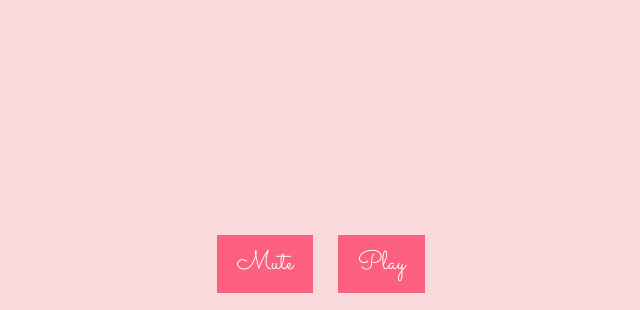
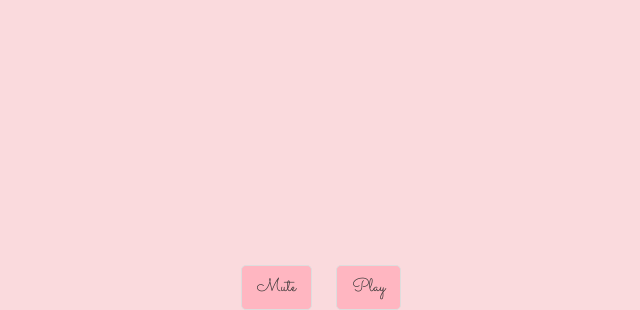
Before and after one commit to dynamicconstant/Valentines-Day, a plain HTML site: page index.html in a window 1280 px wide. Shown: the part 565-875 px from the top of the page, without its empty margins (319-959 px from the left). Drawn offline with Linux system fonts and the light colour scheme.

Commit message:
Update style.css

```diff
--- a/style.css
+++ b/style.css
@@ -6,6 +6,7 @@ body {
     background-color: #FADADD; /* Set background color to light pink */
 }
 
+/* Main Container */
 #container {
     display: flex; /* Use flexbox layout */
     flex-direction: column; /* Stack elements vertically */
@@ -14,7 +15,7 @@ body {
     height: 100vh; /* Make the container full viewport height */
 }
 
-/* Center and Style the Image */
+/* Center the Image and Resize */
 #image-container {
     display: flex; /* Flexbox for centering */
     justify-content: center; /* Center horizontally */
@@ -32,6 +33,7 @@ body {
 #question {
     font-family: 'Sacramento', cursive; /* Apply Sacramento font to the question */
     font-size: 52px; /* Set font size for the question */
+    color: #333; /* Dark text color */
 }
 
 /* Options Section Styling */
@@ -39,6 +41,7 @@ body {
     margin-top: 20px; /* Add space above the options */
 }
 
+/* Buttons Styling */
 button {
     padding: 10px 20px; /* Set padding for buttons */
     margin: 0 10px; /* Set margin around buttons */
@@ -47,5 +50,31 @@ button {
     background-color: #FB607F; /* Set button background color */
     color: white; /* Set text color to white */
     border: none; /* Remove button border */
+    border-radius: 8px; /* Add rounded corners */
     cursor: pointer; /* Set cursor to pointer on hover */
+    transition: transform 0.2s ease; /* Add smooth scaling effect */
 }
+
+/* Hover Effects for Buttons */
+button:hover {
+    transform: scale(1.1); /* Slightly enlarge button on hover */
+}
+
+/* Music Controls */
+#music-controls {
+    margin-top: 30px; /* Space above music controls */
+}
+
+#music-controls button {
+    font-size: 18px; /* Smaller button font size for music controls */
+    padding: 8px 15px; /* Adjust padding for music buttons */
+    background-color: #FFB6C1; /* Light pink background */
+    color: #333; /* Dark text color */
+    border-radius: 5px; /* Rounded corners */
+    border: 1px solid #ddd; /* Light border */
+    cursor: pointer; /* Pointer cursor on hover */
+}
+
+#music-controls button:hover {
+    background-color: #FF7F7F; /* Darker pink on hover */
+}
```
